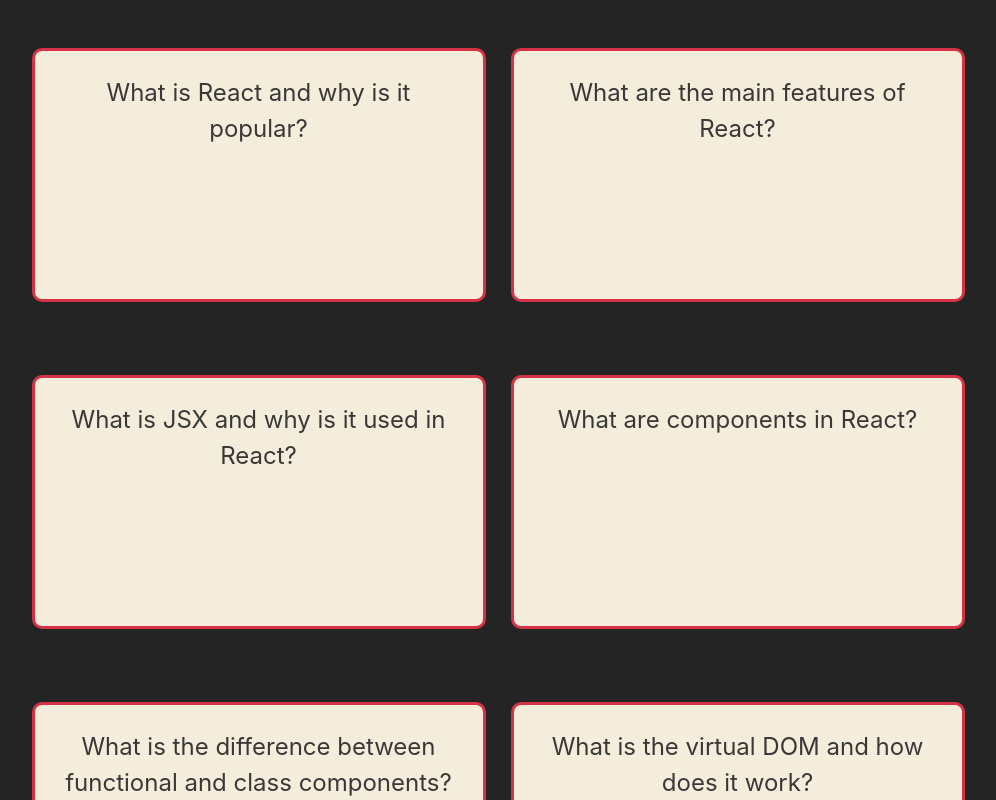
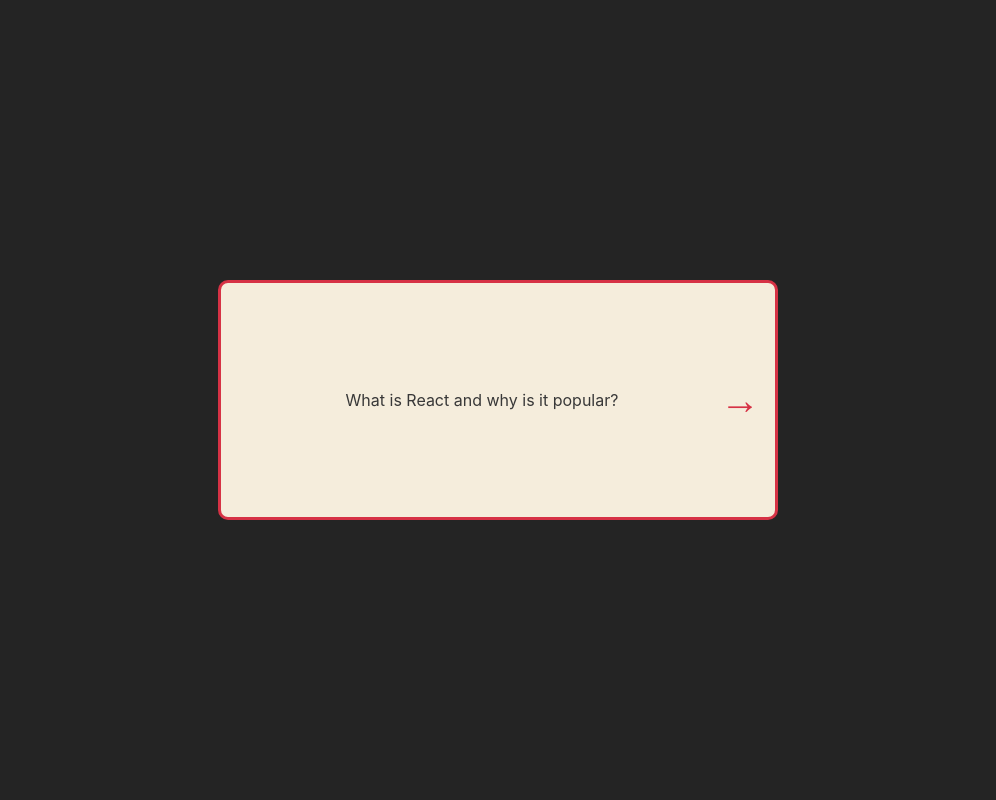
Before and after one commit to LinSchmitz/flashcard, a React (Vite) app: page / in a window 1280 px wide. Shown: the top 800 px of the page, without its empty margins (142-1138 px from the left). Built offline with nearby package versions, Linux system fonts and the light colour scheme.

Commit message:
added some q

```diff
--- a/src/components/App.jsx
+++ b/src/components/App.jsx
@@ -303,25 +303,36 @@
 }
 
 function Flashcards() {
-  const [selectedId, seSelectedId] = useState(null);
+  const [currentIndex, setCurrentIndex] = useState(0);
+  const [showAnswer, setShowAnswer] = useState(false);
 
-  function handleClick(id) {
-    seSelectedId(id !== selectedId ? id : null);
+  const currentQuestion = questions[currentIndex];
+
+  function handleCardClick() {
+    setShowAnswer(!showAnswer);
+  }
+
+  function handleNext() {
+    setShowAnswer(false);
+    setCurrentIndex(prev => (prev + 1) % questions.length);
   }
 
   return (
-    <div className="flashcards">
-      {questions.map(question => (
-        <div
-          key={question.id}
-          onClick={() => handleClick(question.id)}
-          className={question.id === selectedId ? 'selected' : ''}
-        >
-          <p>
-            {question.id === selectedId ? question.answer : question.question}
-          </p>
-        </div>
-      ))}
+    <div
+      onClick={handleCardClick}
+      className={`card ${showAnswer ? 'selected' : ''}`}
+    >
+      <p>{showAnswer ? currentQuestion.answer : currentQuestion.question}</p>
+      <button
+        className="next-button"
+        onClick={e => {
+          e.stopPropagation();
+          handleNext();
+        }}
+        aria-label="Next question"
+      >
+        →
+      </button>
     </div>
   );
 }
--- a/src/index.css
+++ b/src/index.css
@@ -21,35 +21,80 @@
 body {
   margin: 0;
   display: flex;
-  place-items: center;
+  justify-content: center; /* مرکز افقی */
+  align-items: center; /* مرکز عمودی */
   min-width: 320px;
   min-height: 100vh;
+  background-color: var(--background-color, #242424);
 }
 
 .flashcards {
   display: flex;
-  flex-direction: row;
-  justify-content: center;
-  gap: 25px;
-  flex-wrap: wrap;
-  margin: 1.5rem;
+  flex-direction: column;
+  align-items: center;
+  gap: 1.5rem;
+  margin: 0; /* حذف حاشیه */
   font-size: 1.5rem;
   text-align: center;
+  width: 100%;
+  max-width: 440px;
 }
 
-.flashcards p {
-  width: 400px;
-  height: 200px;
+.card {
+  position: relative;
+  width: 35rem; /* عرض ثابت */
+  height: 15rem; /* ارتفاع ثابت */
   background-color: var(--light1);
   border: 3px solid var(--red1);
   color: var(--gray1);
-  padding: 1.5rem;
+  padding: 1.5rem 3.5rem 1.5rem 1.5rem; /* جای کافی برای دکمه */
   border-radius: 10px;
   cursor: pointer;
+  user-select: none;
+
+  display: flex;
+  align-items: center;
+  justify-content: center;
+  text-align: center;
+
+  box-sizing: border-box; /* تضمین می‌کند padding داخل اندازه محاسبه شود */
+  overflow-wrap: break-word; /* جلوگیری از سرریز شدن متن */
+  word-break: break-word; /* شکستن کلمات طولانی */
+  white-space: normal; /* اجازه شکستن خطوط */
 }
 
-.selected p {
-  border: 3px solid var(--light1);
+.card:hover {
+  box-shadow: 0 8px 16px rgba(214, 50, 69, 0.45);
+}
+
+.card.selected {
+  border-color: var(--light1);
   background-color: var(--red1);
   color: var(--light1);
+  box-shadow: 0 8px 24px rgba(245, 237, 220, 0.6);
 }
+
+.next-button {
+  position: absolute;
+  top: 50%;
+  right: 15px;
+  transform: translateY(-50%);
+  background: none;
+  border: none;
+  color: var(--red1);
+  font-size: 2.5rem;
+  cursor: pointer;
+  user-select: none;
+  padding: 0;
+  line-height: 1;
+  transition: color 0.3s ease;
+}
+
+.next-button:hover {
+  color: var(--light1);
+}
+
+.next-button:active {
+  transform: scale(0.95);
+  box-shadow: 0 2px 6px rgba(214, 50, 69, 0.4);
+}
```
